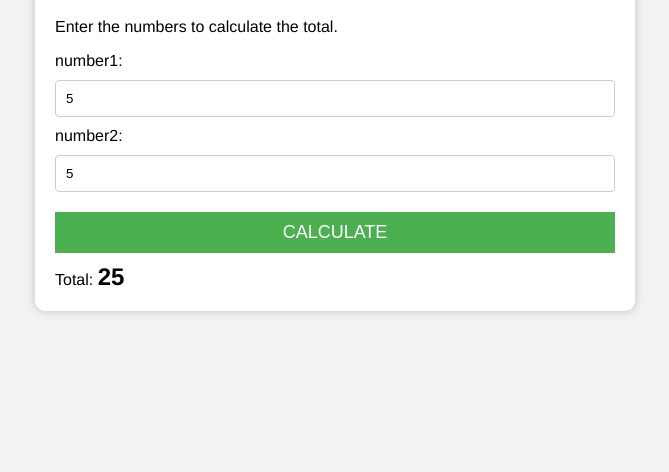
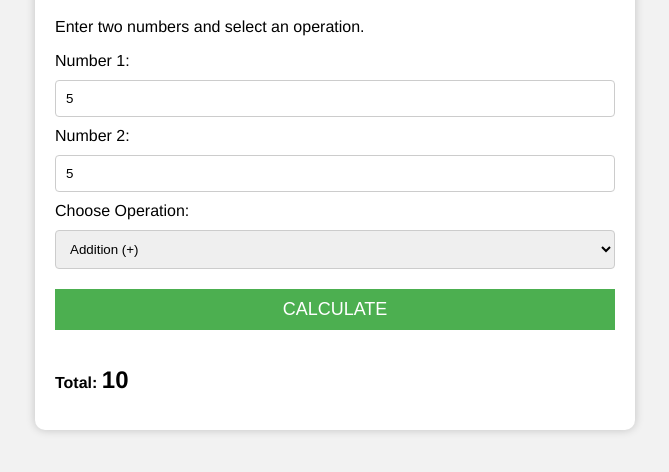
Before and after one commit to sitharam-prog/website, a plain HTML site: page index.html in a window 1280 px wide. Both pictures are taken after typing "5", "5" into the empty fields and a click on the button "CALCULATE". Shown: the part 160-632 px from the top of the page, without its empty margins (305-974 px from the left). Drawn offline with Linux system fonts and the light colour scheme.

Commit message:
Add files via upload

```diff
--- a/index.css
+++ b/index.css
@@ -21,7 +21,8 @@ h1 {
   text-align: center;
 }
 
-input {
+input,
+select {
   padding: 10px;
   border: 1px solid #ccc;
   border-radius: 4px;
@@ -50,4 +51,5 @@ button:hover {
   font-size: 24px;
   font-weight: bold;
   margin-top: 10px;
+  display: inline-block;
 }
--- a/index.html
+++ b/index.html
@@ -1,28 +1,36 @@
 <!DOCTYPE html>
 <html lang="en">
 <head>
-    <meta charset="UTF-8">
-    <meta http-equiv="X-UA-Compatible" content="IE=edge">
-    <meta name="viewport" content="width=device-width, initial-scale=1.0">
-    <title> Calculator</title>
-    <link rel="stylesheet" href="index.css">
+  <meta charset="UTF-8" />
+  <meta http-equiv="X-UA-Compatible" content="IE=edge" />
+  <meta name="viewport" content="width=device-width, initial-scale=1.0"/>
+  <title>Simple Calculator</title>
+  <link rel="stylesheet" href="index.css" />
 </head>
 <body>
-    <div class="container">
-        <h1>Simple Calculator</h1>
-        <p>Enter the  numbers to calculate the total.</p>
-        <label for="n1">number1:</label>
-        <input type="number" id="n1">
-        <br/>
-        <label for="n2">number2:</label>
-        <input type="number" id="n2">
-        <br/>
-        <button id="calculate">Calculate</button>
-        <br/>
-        <label for="total">Total:</label>
-        <span id="total"></span>
+  <div class="container">
+    <h1>Simple Calculator</h1>
+    <p>Enter two numbers and select an operation.</p>
 
-    </div>
-    <script src="index.js"></script>
+    <label for="n1">Number 1:</label>
+    <input type="number" id="n1" />
+
+    <label for="n2">Number 2:</label>
+    <input type="number" id="n2" />
+
+    <label for="operation">Choose Operation:</label>
+    <select id="operation">
+      <option value="add">Addition (+)</option>
+      <option value="subtract">Subtraction (−)</option>
+      <option value="multiply">Multiplication (×)</option>
+      <option value="divide">Division (÷)</option>
+    </select>
+
+    <button id="calculate">Calculate</button>
+
+    <p><strong>Total:</strong> <span id="total"></span></p>
+  </div>
+
+  <script src="index.js"></script>
 </body>
 </html>
--- a/index.js
+++ b/index.js
@@ -1,13 +1,38 @@
 const btnEl = document.getElementById("calculate");
 const n1Input = document.getElementById("n1");
 const n2Input = document.getElementById("n2");
+const operationSelect = document.getElementById("operation");
 const totalSpan = document.getElementById("total");
 
 function calculateTotal() {
-  const n1Value = n1Input.value;
-  const n2Value = n2Input.value;
-  const totalValue = n1Value*n2Value;
-   totalSpan.innerText = totalValue;
+  const n1 = parseFloat(n1Input.value);
+  const n2 = parseFloat(n2Input.value);
+  const operation = operationSelect.value;
+
+  let result = "";
+
+  if (isNaN(n1) || isNaN(n2)) {
+    result = "Please enter valid numbers.";
+  } else {
+    switch (operation) {
+      case "add":
+        result = n1 + n2;
+        break;
+      case "subtract":
+        result = n1 - n2;
+        break;
+      case "multiply":
+        result = n1 * n2;
+        break;
+      case "divide":
+        result = n2 !== 0 ? n1 / n2 : "Cannot divide by zero";
+        break;
+      default:
+        result = "Invalid operation selected";
+    }
+  }
+
+  totalSpan.innerText = result;
 }
 
 btnEl.addEventListener("click", calculateTotal);
```
